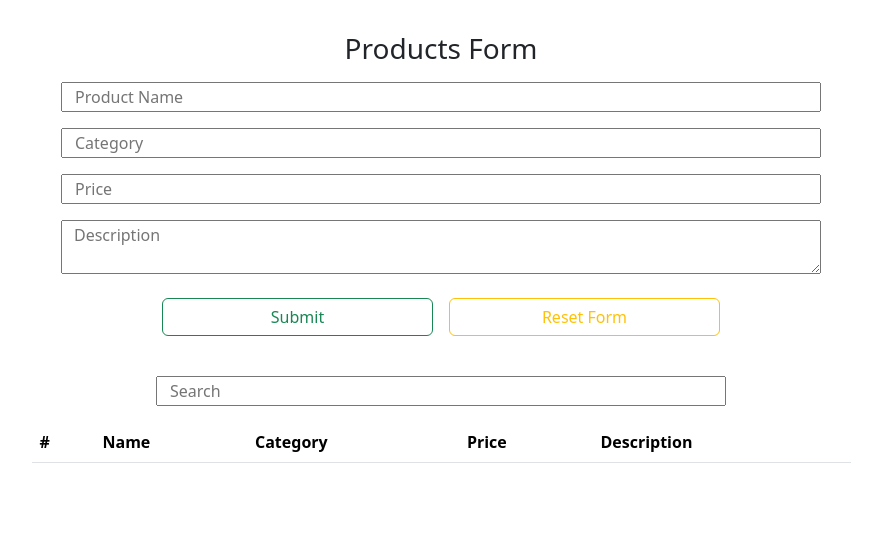
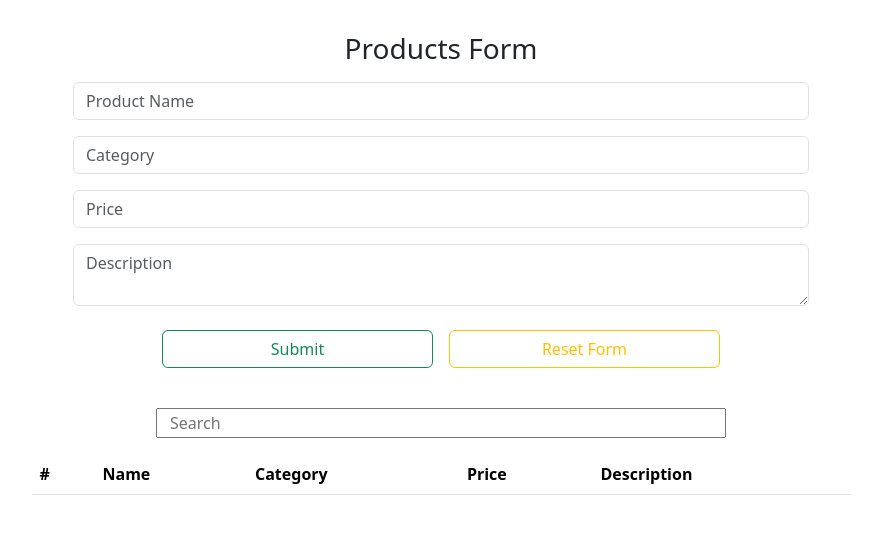
Before and after one commit to MariamNasser45/JavaScriptCrudOperations, a website: page index.html in a window 1280 px wide. Shown: the whole page, without its empty margins (199-1081 px from the left). Drawn offline with nearby package versions, Linux system fonts and the light colour scheme.

Commit message:
Edit Input to appear as valid or invalid

```diff
--- a/index.html
+++ b/index.html
@@ -15,7 +15,9 @@
             </div>
 
             <div class="row  d-flex justify-content-center">
-                <input id="name" class="col-8" type="text" placeholder="Product Name">
+                <div class="col-8">
+                    <input id="name" class="form-control" type="text" placeholder="Product Name">
+                </div>
 
                 <div class="col-8 mt-2 justify-content-center alert alert-danger d-none" id="nameErr">
 
@@ -24,7 +26,10 @@
 
 
             <div class="row mt-3 d-flex justify-content-center">
-                <input id="category" class="col-8" type="text" placeholder="Category">
+
+                <div class="col-8">
+                    <input id="category" class="form-control" type="text" placeholder="Category">
+                </div>
 
 
                 <div class="col-8 mt-2 justify-content-center alert alert-danger d-none" id="catErr">
@@ -33,7 +38,10 @@
 
             </div>
             <div class="row  mt-3 d-flex justify-content-center">
-                <input id="price" class="col-8" type="number" placeholder="Price">
+                <div class="col-8">
+                    <input id="price" class="form-control" type="number" placeholder="Price">
+                </div>
+
 
 
                 <div class="col-8 mt-2 justify-content-center alert alert-danger d-none" id="priceErr">
@@ -42,7 +50,13 @@
 
             </div>
             <div class="row  mt-3 d-flex justify-content-center">
-                <textarea id="desc" class="col-8" placeholder="Description"></textarea>
+
+                <div class="col-8">
+                    <textarea id="desc" class="form-control" placeholder="Description"></textarea>
+
+                </div>
+
+
 
                 <div class="col-8 mt-2 justify-content-center alert alert-danger d-none" id="descErr">
 
--- a/scripts/script1.js
+++ b/scripts/script1.js
@@ -281,16 +281,16 @@ function CheckNameAndCategory(name=null , category = null)
         {
             if(nameAndcategoryRegex.test(category) == true)
                 {
-                    productName.classList.add("is-valid");
-                    productName.classList.remove("is-invalid");
+                    productCategory.classList.add("is-valid");
+                    productCategory.classList.remove("is-invalid");
 
                     categoryErrorBlock.classList.add("d-none")
                     categoryErrorBlock.classList.remove("d-block")
                 }
                 else
                 {
-                    productName.classList.remove("is-valid");
-                    productName.classList.add("is-invalid");
+                    productCategory.classList.remove("is-valid");
+                    productCategory.classList.add("is-invalid");
 
                     categoryErrorBlock.innerText= "Product Category must be start with capital letter and contain small letters and it's minimum lenght is 2"
                     categoryErrorBlock.classList.remove("d-none")
```
